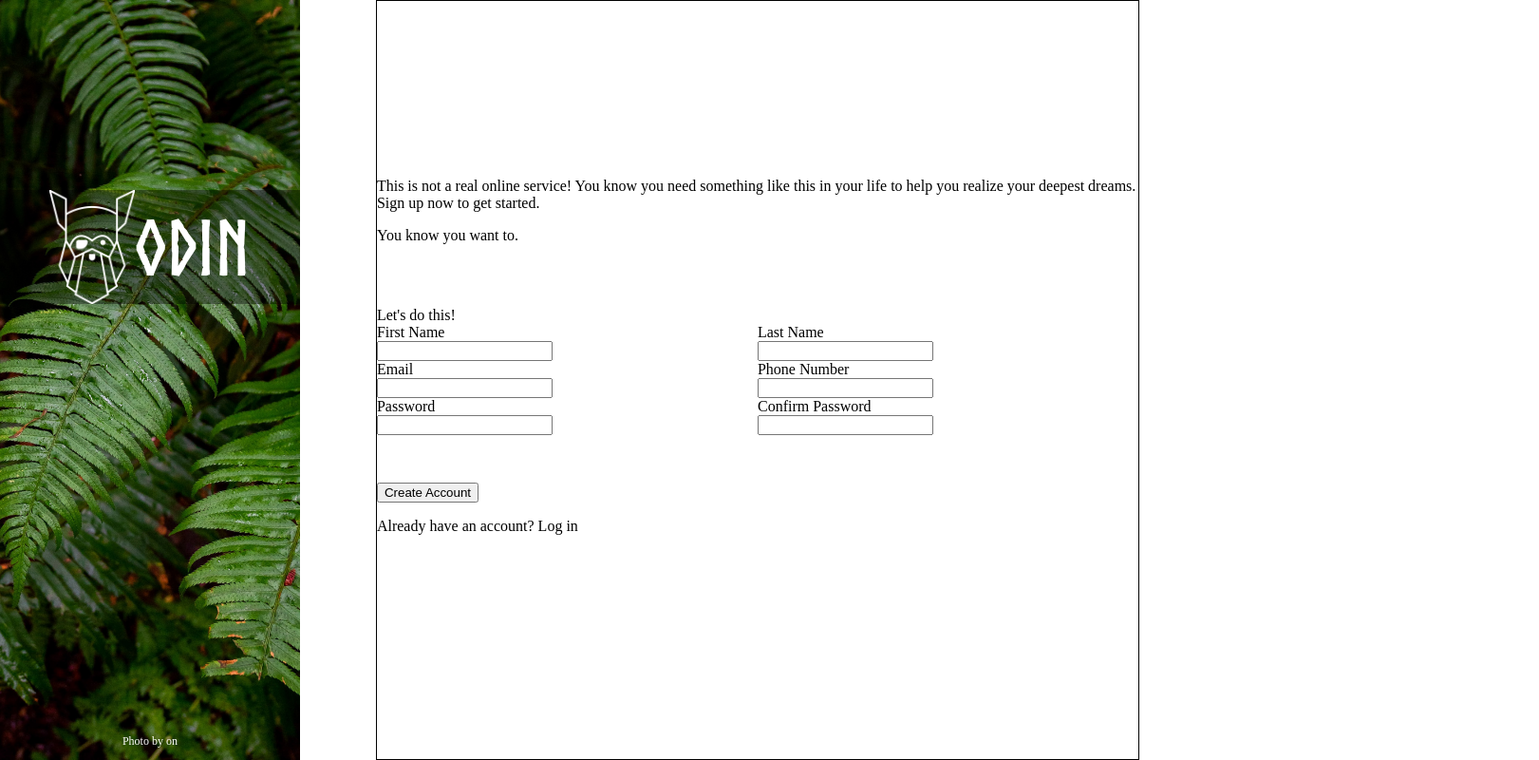
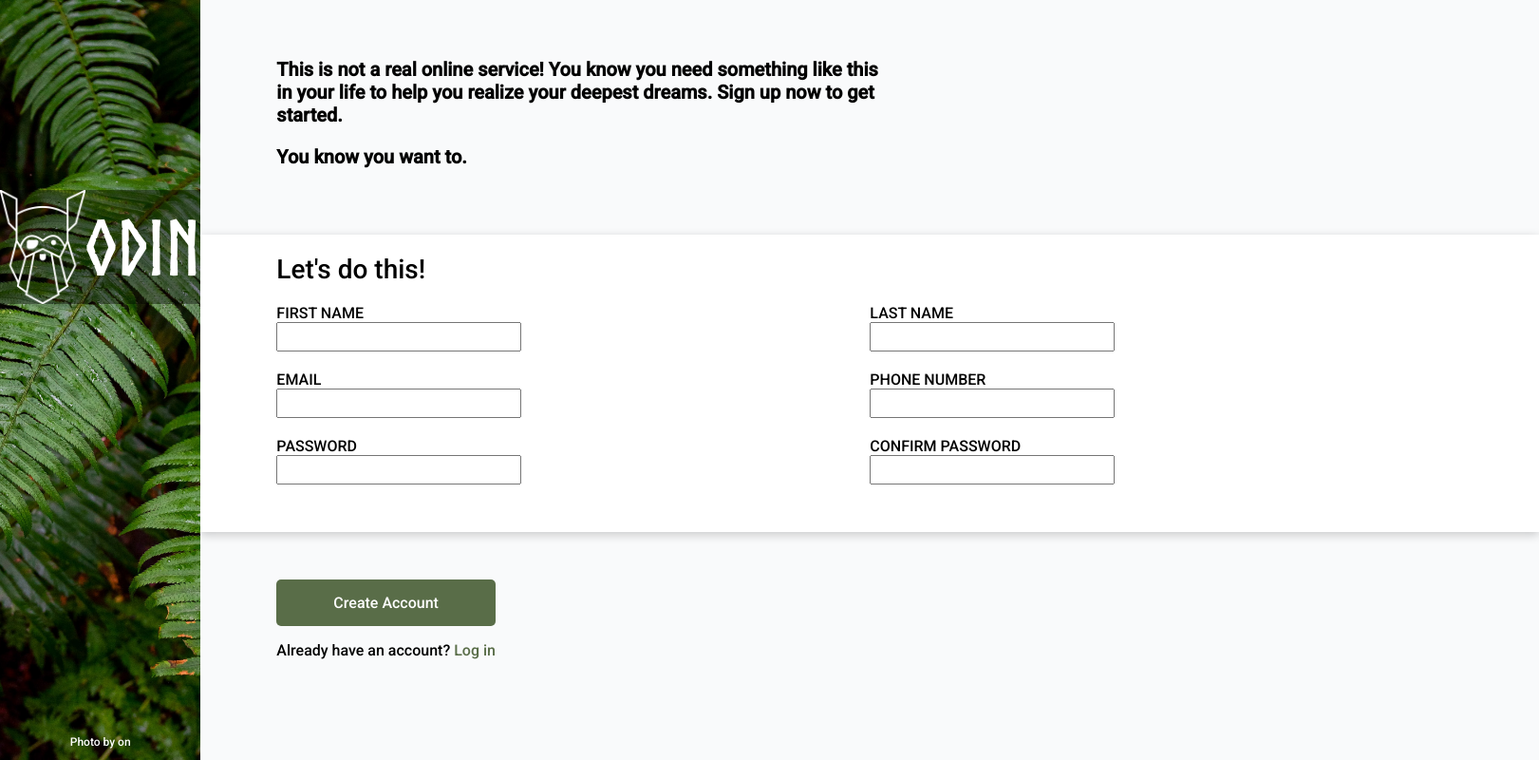
Before and after one commit to WoWdeadlock/sign-up-form, a plain HTML site: page index.html in a window 1280 px wide. Shown: the whole page at 95% size, 1621 px wide, since content can reach past the window. Drawn offline with Linux system fonts and the light colour scheme.

Commit message:
basic layout done

```diff
--- a/css/styles.css
+++ b/css/styles.css
@@ -1,6 +1,12 @@
+@import url('https://fonts.googleapis.com/css2?family=Roboto:ital,wght@0,500;1,500&display=swap');
+
 @font-face {
     font-family: Norse-Bold;
     src: url(/assets/fonts/Norse-Bold.otf);
+}
+
+* {
+    font-family:'Roboto', sans-serif;
 }
 
 #credits {
@@ -20,6 +26,7 @@ body {
     display: flex;
     margin: 0px;
     padding: 0px;
+    background-color: #F9FAFB;
 }
 
 .splash {
@@ -49,11 +56,9 @@ body {
 }
 
 .data {
-    border: 1px solid black;
     display: flex;
     flex-direction: column;
     justify-content: center;
-    margin-inline: 80px;
 }
 
 .data > div {
@@ -64,3 +69,62 @@ form {
     display: grid;
     grid-template-columns: 1fr 1fr;
 }
+
+.introductory-text, .button-box {
+    margin-inline: 80px;
+}
+
+.introductory-text > p {
+    font-weight: bold;
+    font-size: 1.25rem;
+    width: 650px;
+}
+
+.introductory-text > p > span {
+    font-style: italic;
+}
+
+label {
+    text-transform: uppercase;
+    font-size: 1rem;
+}
+
+.typing-box-label {
+    font-size: 1.75rem;
+    margin-bottom: 20px;
+}
+
+input {
+    width: 250px;
+}
+
+.typing-box {
+    background-color: white;
+    padding-inline: 80px;
+    padding-top: 20px;
+    padding-bottom: 30px;
+    width: 1250px;
+    box-shadow: 0px 3px 10px rgb(0 0 0 / 0.2);
+}
+
+.input-box {
+    margin-right: 100px;
+    margin-bottom: 20px;
+}
+
+input {
+    height: 25px;
+}
+
+#create-button {
+    padding: 15px 60px;
+    font-size: 1rem;
+    color: white;
+    background-color: #596D48;
+    border-radius: 5px;
+    border: 0px;
+}
+
+.button-box > p > span {
+    color:#596D48;
+}
```
